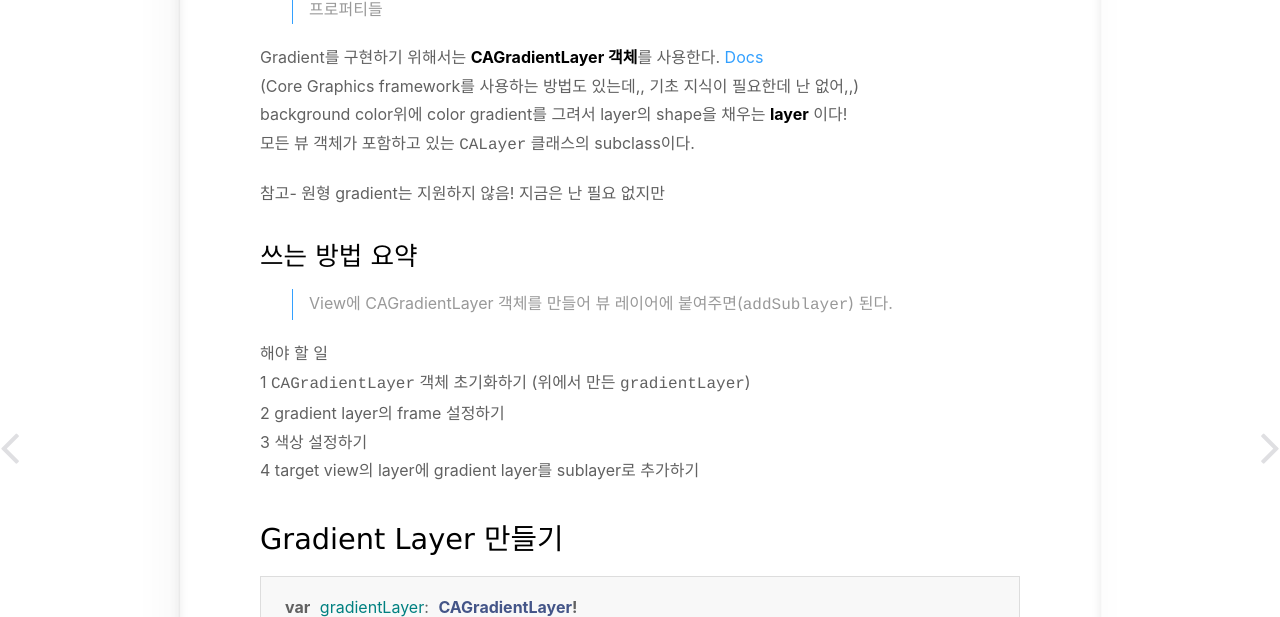
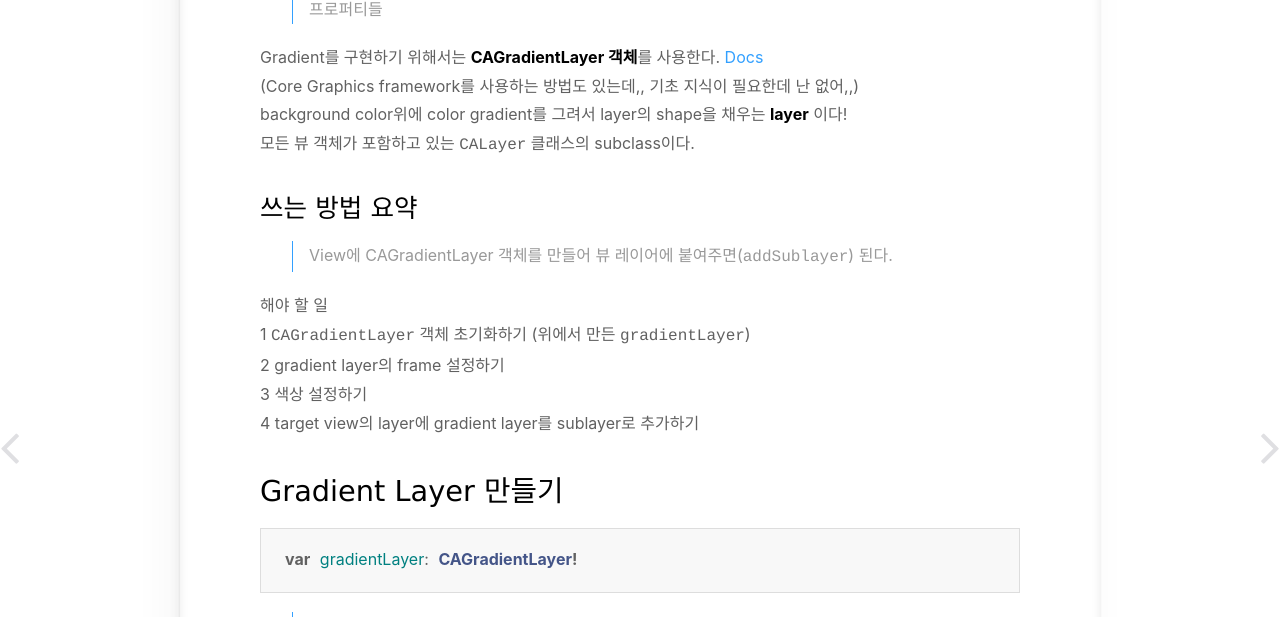
Before and after one commit to jeongchoyi/jeongchoyi.github.io, a Jekyll site: the page built from _posts/2020-12-29-gradient-basic.md, in a window 1280 px wide and 900 px high, scrolled down 993 px, cut to the strip 77-694 px from the top of the window. Built offline with Jekyll 4.4.1, drawn with Linux system fonts in a browser that asks for light colours; some web fonts are replaced.

Commit message:
add link

```diff
--- a/_posts/2020-12-29-gradient-basic.md
+++ b/_posts/2020-12-29-gradient-basic.md
@@ -23,8 +23,6 @@
 (Core Graphics framework를 사용하는 방법도 있는데,, 기초 지식이 필요한데 난 없어,,)
 background color위에 color gradient를 그려서 layer의 shape을 채우는 **layer** 이다!
 모든 뷰 객체가 포함하고 있는 `CALayer` 클래스의 subclass이다.
-
-참고- 원형 gradient는 지원하지 않음! 지금은 난 필요 없지만
 
 ### 쓰는 방법 요약
 
--- a/devpost/index.html
+++ b/devpost/index.html
@@ -24,6 +24,7 @@
 <a href="https://iamcho2.github.io/2020/12/28/how-to-use-fork-app">아요모모를 위한 fork app 사용법</a><br>
 <a href="https://iamcho2.github.io/2020/12/28/use-swiftlint">SwiftLint 사용하기</a><br>
 <a href="https://iamcho2.github.io/2020/12/29/milestone">마일스톤 milestone</a><br>
+<a href="https://iamcho2.github.io/2020/12/29/gradient-basic">Gradient 기초</a><br>
 
 <h3>SwiftUI</h3>
 <a href="https://iamcho2.github.io/2020/11/03/swiftui-data-types">SwiftUI 자료형</a><br>
```
